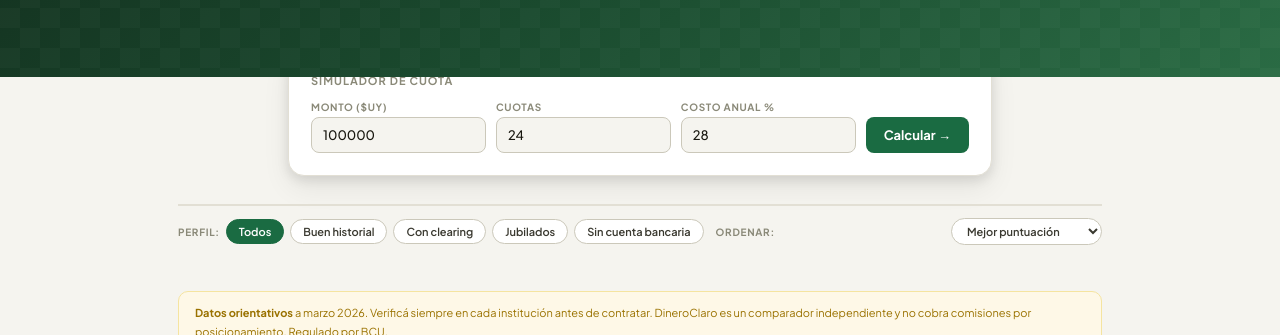
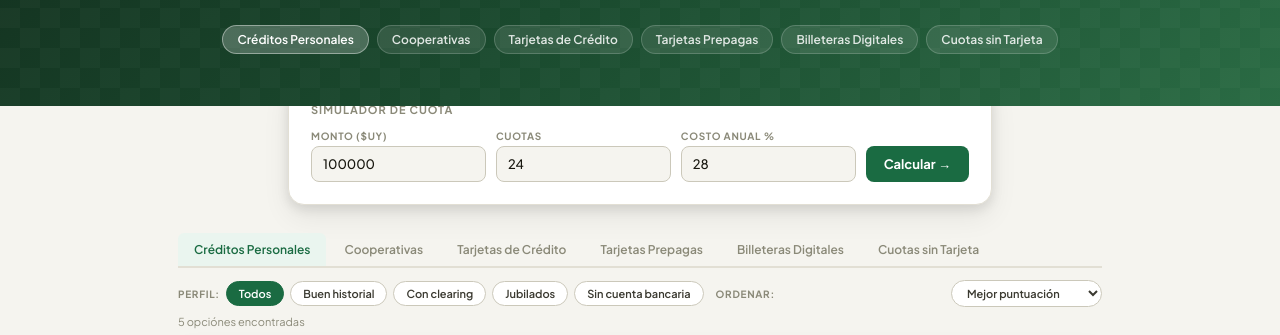
Before and after one commit to APCPROJECTS/dineroclaro, a plain HTML site: page index.html in a window 1280 px wide. Shown: the part 286-621 px from the top of the page. Drawn offline with Linux system fonts and the light colour scheme.

Commit message:
fix: close renderAll() and expose nav functions globally
Added missing closing brace for renderAll() which caused SyntaxError: Unexpected end of input. Exposed setTab, setF, setSort to window scope so onclick handlers work correctly. This fixes the issue where no product cards were being displayed.

```diff
--- a/index.html
+++ b/index.html
@@ -7,7 +7,7 @@
 <!-- Google tag (gtag.js) -->
 <script async src="https://www.googletagmanager.com/gtag/js?id=G-DZHSCQM40J"></script>
 <script>
-  window.dataLayer = window.dataLayer || [];
+  window.dataLayer = window.dataLayer || []
   function gtag(){dataLayer.push(arguments);}
   gtag('js', new Date());
   gtag('config', 'G-DZHSCQM40J');
@@ -384,6 +384,11 @@ document.getElementById('tabs').innerHTML = TABS.map(t=>`<button class="tab${t.k
 document.getElementById('heroCats').innerHTML = TABS.map(t=>`<span class="hcat${t.key==='creditos'?' on':''}" onclick="setTab('${t.key}');document.querySelector('.tabs-wrap').scrollIntoView({behavior:'smooth'})">${t.label}</span>`).join('');
 
 render();
+  // Expose functions globally for onclick handlers
+  window.setTab = setTab;
+  window.setF = setF;
+  window.setSort = setSort;
+}
 </script>
 </body>
 </html>
```
